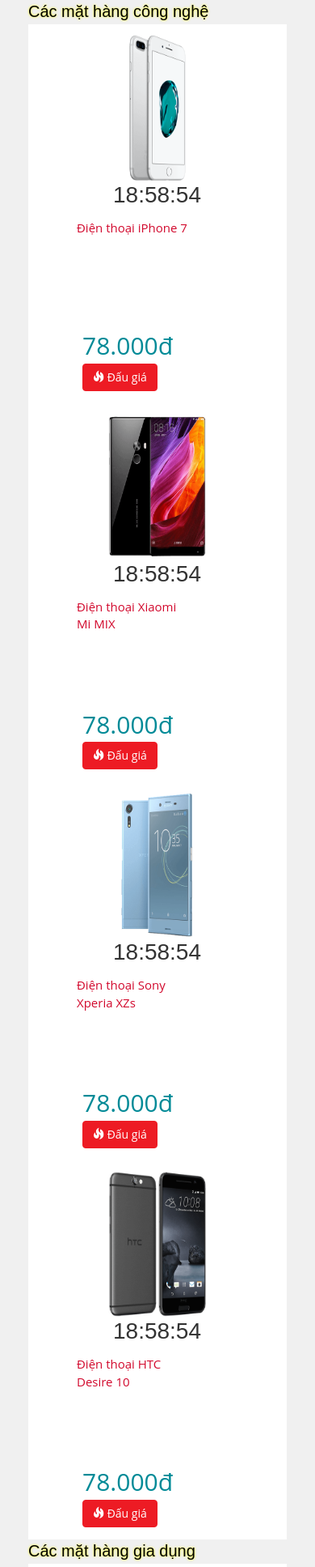
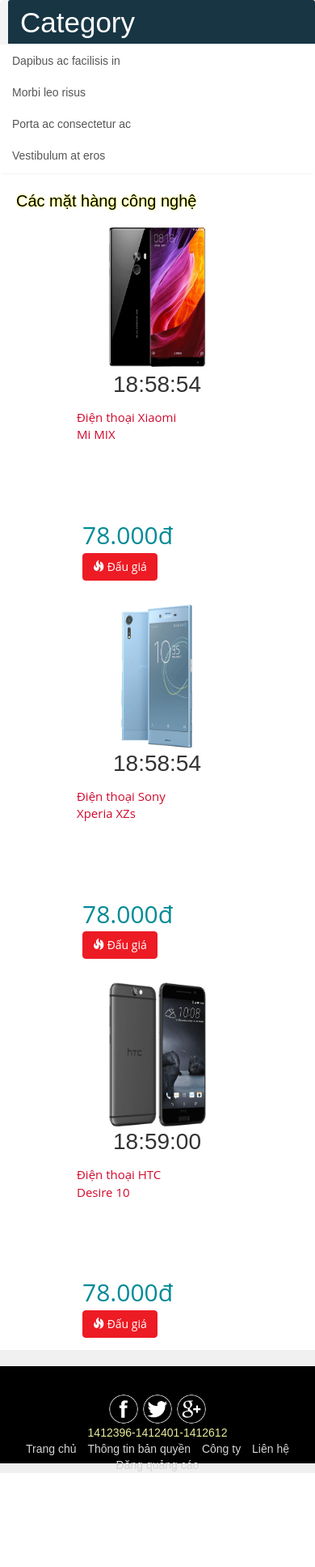
Before and after one commit to nhockungfu/-, a Node server app: template Project/views/index.html in a window 390 px wide. Shown: the part 602-2537 px from the top of the page at 81% size. After the commit the page ends 2421 px from the top, so only its background shows below. Run offline with Node 20, Linux system fonts and the light colour scheme; the template is opened without the code that fills it, so the values that code supplies are empty; some libraries are stand-ins or nearby versions.

Commit message:
<html> Thêm category (chưa hoàn thành)

```diff
--- a/Project/public/assests/css/index.css
+++ b/Project/public/assests/css/index.css
@@ -155,7 +155,7 @@
 }
 .list-group{
 	margin-bottom: 15px;
-	margin-left: 20px;
+	margin-left: 10px;
 }
 .carousel{
 	margin-bottom: 15px;
@@ -164,11 +164,12 @@
 	font-size: 40px;
 }
 .list-group-item.active{
-	background-color: black;
-	border-color: black;
+	background-color: #183544
+	border-color: #183544;
 	color: white;
-	font-weight: bold;
 	height: 55px;
+	line-height: 35px;
+	font-size: 35px;
 }
 .cus-list-header{
 	font-size: 18px;
@@ -211,7 +212,6 @@
 .panel-body{
 	overflow-x: hidden;
 	background-color: white;
-	margin: auto 20px
 }
 html, body{
 	height: 100%;
--- a/Project/views/index.html
+++ b/Project/views/index.html
@@ -50,11 +50,6 @@
 				<div id="menu">
 					<!--status-page-->
 				</div>
-					<!-- <div class="status-page">
-					<p>
-						<a href="index.html"><span class="glyphicon glyphicon-home" aria-hidden="true"></span> Trang chủ</a>
-					</p>
-				</div> -->
 			</div>
 			<div class="col-md-8 poser-quang-cao" style="padding:0px">
 				<div id="myCarousel" class="carousel slide" data-ride="carousel">
@@ -107,44 +102,34 @@
 				<img class="poster-quang-cao-01" src="http://quangcaohieuqua.net/wp-content/uploads/2014/12/tvcn-ads.png" alt="">
 			</div>
 		</div>
+		<div class="row">
 			<div class="col-md-12">
 				<div class="content-area container-fluid">
 					<div class="vertical-tab">
+						<div class="panel-body">
+
+							<div class="row">
+								<div class="col-sm-6 col-md-3">
+									<!--để menu-->
+									<div class="panel panel-default">
+										<div class="list-group">
+											<div class="list-group-item active" style="background-color: #183544">
+												Category
+											</div>
+										</div>
+										<a href="#" class="list-group-item">Dapibus ac facilisis in</a>
+										<a href="#" class="list-group-item">Morbi leo risus</a>
+										<a href="#" class="list-group-item">Porta ac consectetur ac</a>
+										<a href="#" class="list-group-item">Vestibulum at eros</a>
+									</div>
+								</div>
+							</div>
+							<div class="col-ms-6 col-md-9">
+								<div class="row">
 									<div class="panel-heading">
 										<a>Các mặt hàng công nghệ</a>
 									</div>
-						<div class="panel-body">
-							<div class="row">
-								<div class="col-sm-6 col-md-3">
-									<div class="thumbnail">
-										<div class="row">
-											<div class="col-md-6">
-												<div class="contain-avatar-with-timer">
-													<img class="anh-san-pham" src="../public/images/SanPham/CongNghe/sp1/01.png" alt="...">
-													<div class="thoi-gian-chay-nguoc">
-														<!-- <img class="ha-dong-ho-cat" src="../public/images/hourglass.png"> -->
-														<p id="1" class="chuoi-thoi-gian">18:59:00</p>
-													</div>
-												</div>
-											</div>
-											<div class="col-md-6" style="padding: 0px">
-												<div class="caption">
-													<div class="ten-san-pham">
-														<a>Điện thoại iPhone 7</a>
-													</div>
-													<p class="gia-tien">78.000đ</p>
-													<p class="submit-dat-gia">
-														<a href="#" class="btn btn-primary" role="button">
-															<span class="glyphicon glyphicon-fire" aria-hidden="true"></span>
-															Đấu giá
-														</a>
-													</p>
-												</div>
-											</div>
-										</div>
-									</div>
-								</div>
-								<div class="col-sm-6 col-md-3">
+									<div class="col-sm-6 col-md-4">
 										<div class="thumbnail">
 											<div class="row">
 												<div class="col-md-6">
@@ -174,7 +159,7 @@
 											</div>
 										</div>
 									</div>
-								<div class="col-sm-6 col-md-3">
+									<div class="col-sm-6 col-md-4">
 										<div class="thumbnail">
 											<div class="row">
 												<div class="col-md-6">
@@ -203,7 +188,7 @@
 											</div>
 										</div>
 									</div>
-								<div class="col-sm-6 col-md-3">
+									<div class="col-sm-6 col-md-4">
 										<div class="thumbnail">
 											<div class="row">
 												<div class="col-md-6">
@@ -234,145 +219,17 @@
 										</div>
 									</div>
 								</div>
+								<!--row-->
 							</div>
+							<!--(col-md-9)-->
 						</div>
-					<div class="vertical-tab">
-						<div class="panel-heading">
-							<a>Các mặt hàng gia dụng</a>
-						</div>
-						<div class="panel-body">
-							<div class="row">
-								<div class="col-sm-6 col-md-3">
-									<div class="thumbnail">
-										<div class="row">
-											<div class="col-md-6">
-												<div class="contain-avatar-with-timer">
-													<img class="anh-san-pham" src="../public/images/img-tivi.png" alt="...">
-													<div class="thoi-gian-chay-nguoc">
-														<!-- <img class="ha-dong-ho-cat" src="../public/images/hourglass.png"> -->
-														<p id="5" class="chuoi-thoi-gian">18:59:00</p>
-													</div>
-												</div>
-											</div>
-											<div class="col-md-6" style="padding: 0px">
-												<div class="caption">
-													<div class="ten-san-pham">
-														<a>
-															Tên sản phẩm
-														</a>
-													</div>
-													<p class="gia-tien">78.000đ</p>
-													<p class="submit-dat-gia">
-														<a href="#" class="btn btn-primary" role="button">
-															<span class="glyphicon glyphicon-fire" aria-hidden="true"></span>
-															Đấu giá
-														</a>
-													</p>
-												</div>
-											</div>
-										</div>
-									</div>
-								</div>
-								<div class="col-sm-6 col-md-3">
-									<div class="thumbnail">
-										<div class="row">
-											<div class="col-md-6">
-												<div class="contain-avatar-with-timer">
-													<img class="anh-san-pham" src="../public/images/img-tivi.png" alt="...">
-													<div class="thoi-gian-chay-nguoc">
-														<!-- <img class="ha-dong-ho-cat" src="../public/images/hourglass.png"> -->
-														<p id="6" class="chuoi-thoi-gian">18:59:00</p>
+						<!--row-->
 					</div>
 				</div>
 
 			</div>
-											<div class="col-md-6" style="padding: 0px">
-												<div class="caption">
-													<div class="ten-san-pham">
-														<a>
-															Tên sản phẩm
-														</a>
-													</div>
-													<p class="gia-tien">78.000đ</p>
-													<p class="submit-dat-gia">
-														<a href="#" class="btn btn-primary" role="button">
-															<span class="glyphicon glyphicon-fire" aria-hidden="true"></span>
-															Đấu giá
-														</a>
-													</p>
-												</div>
-											</div>
-										</div>
-									</div>
-								</div>
-								<div class="col-sm-6 col-md-3">
-									<div class="thumbnail">
-										<div class="row">
-											<div class="col-md-6">
-												<div class="contain-avatar-with-timer">
-													<img class="anh-san-pham" src="../public/images/img-tivi.png" alt="...">
-													<div class="thoi-gian-chay-nguoc">
-														<!-- <img class="ha-dong-ho-cat" src="../public/images/hourglass.png"> -->
-														<p id="7" class="chuoi-thoi-gian">18:59:00</p>
-													</div>
 		</div>
 
-											</div>
-											<div class="col-md-6" style="padding: 0px">
-												<div class="caption">
-													<div class="ten-san-pham">
-														<a>
-															Tên sản phẩm
-														</a>
-													</div>
-													<p class="gia-tien">78.000đ</p>
-													<p class="submit-dat-gia">
-														<a href="#" class="btn btn-primary" role="button">
-															<span class="glyphicon glyphicon-fire" aria-hidden="true"></span>
-															Đấu giá
-														</a>
-													</p>
-												</div>
-											</div>
-										</div>
-									</div>
-								</div>
-								<div class="col-sm-6 col-md-3">
-									<div class="thumbnail">
-										<div class="row">
-											<div class="col-md-6">
-												<div class="contain-avatar-with-timer">
-													<img class="anh-san-pham" src="../public/images/img-tivi.png" alt="...">
-													<div class="thoi-gian-chay-nguoc">
-														<!-- <img class="ha-dong-ho-cat" src="../public/images/hourglass.png"> -->
-														<p id="8" class="chuoi-thoi-gian">18:59:00</p>
-													</div>
-												</div>
-
-											</div>
-											<div class="col-md-6" style="padding: 0px">
-												<div class="caption">
-													<div class="ten-san-pham">
-														<a>
-															Tên sản phẩm
-														</a>
-													</div>
-													<p class="gia-tien">78.000đ</p>
-													<p class="submit-dat-gia">
-														<a href="#" class="btn btn-primary" role="button">
-															<span class="glyphicon glyphicon-fire" aria-hidden="true"></span>
-															Đấu giá
-														</a>
-													</p>
-												</div>
-											</div>
-										</div>
-									</div>
-								</div>
-							</div>
-						</div>
-					</div>
-				</div>
 	</div>
 	</div>
 	<header class="header">
@@ -443,7 +300,7 @@
 		var timeString;
 		var node_string_time = [];
 
-		$(function () {
+		$(function() {
 
 			var x = document.getElementsByClassName("chuoi-thoi-gian");
 
@@ -454,28 +311,28 @@
 
 			}
 
-			setInterval(function () {
+			setInterval(function() {
 				chayThoiGian(node_string_time[0], 1);
 			}, 1000);
-			setInterval(function () {
+			setInterval(function() {
 				chayThoiGian(node_string_time[1], 2);
 			}, 1000);
-			setInterval(function () {
+			setInterval(function() {
 				chayThoiGian(node_string_time[2], 3);
 			}, 1000);
-			setInterval(function () {
+			setInterval(function() {
 				chayThoiGian(node_string_time[3], 4);
 			}, 1000);
-			setInterval(function () {
+			setInterval(function() {
 				chayThoiGian(node_string_time[4], 5);
 			}, 1000);
-			setInterval(function () {
+			setInterval(function() {
 				chayThoiGian(node_string_time[5], 6);
 			}, 1000);
-			setInterval(function () {
+			setInterval(function() {
 				chayThoiGian(node_string_time[5], 7);
 			}, 1000);
-			setInterval(function () {
+			setInterval(function() {
 				chayThoiGian(node_string_time[5], 8);
 			}, 1000);
 
@@ -533,18 +390,18 @@
 		}
 	</script>
 	<script language="JavaScript">
-		$(function () {});
+		$(function() {});
 
-		$(".thumbnail").on("click", function () {
+		$(".thumbnail").on("click", function() {
 			console.log('Click!');
 			window.location.href = "./thongTinSanPham/detail.html";
 		});
 
-		$(".thumbnail").hover(function () {
+		$(".thumbnail").hover(function() {
 			// $(this).find('.gia-tien').css("font-size", "35px"); $(this).find('.gia-tien').css("transition", "0.2s");
 			$(this).css("transition", "0.1s");
 			$(this).css("box-shadow", "0 4px 8px 0 rgba(0, 0, 0, 0.2), 0 6px 20px 0 rgba(0, 0, 0, 0.19)");
-		}, function () {
+		}, function() {
 			// $(this).find('.gia-tien').css("font-size", "30px");
 			$(this).css("box-shadow", "unset");
 
```
Lines whose indentation alone changed are shown as unchanged.
